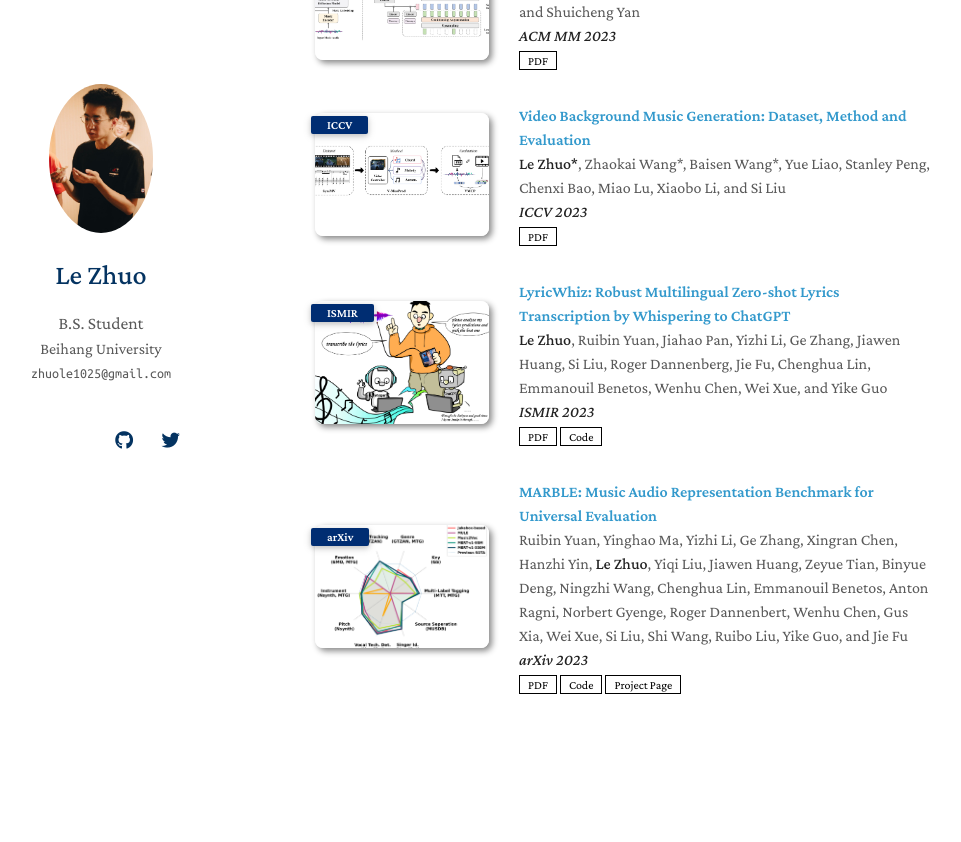
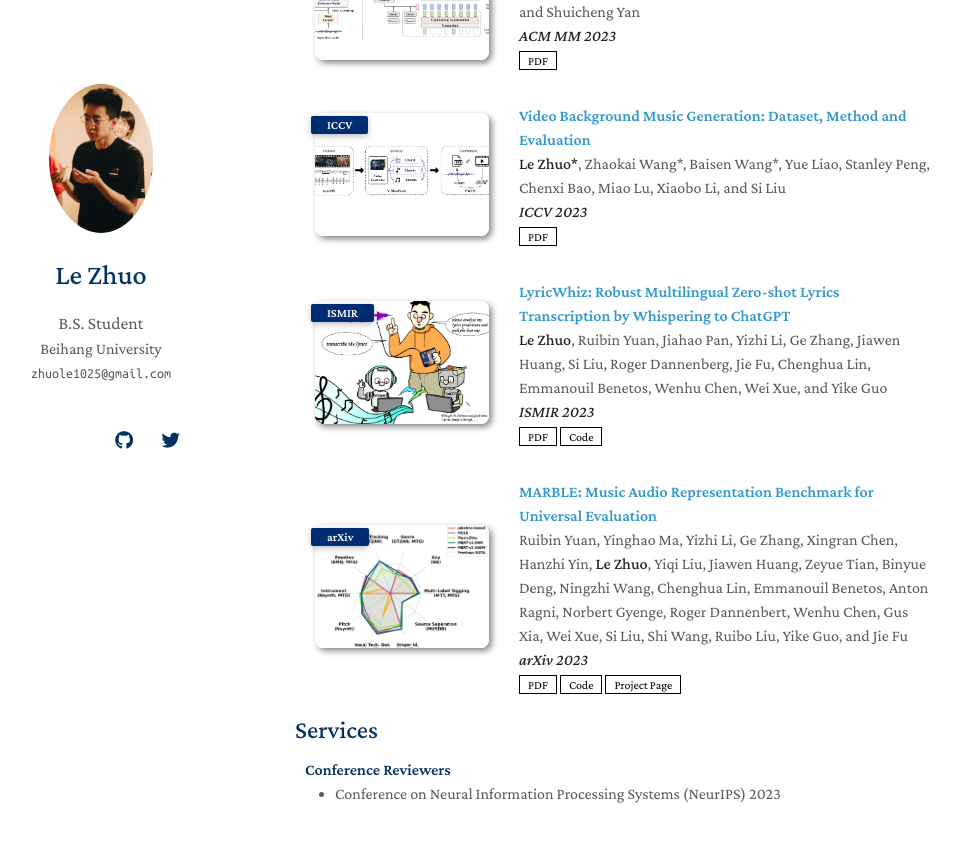
Before and after one commit to zhuole1025/zhuole1025.github.io, a Jekyll site: the page built from index.md, in a window 1280 px wide and 900 px high, scrolled down 731 px. Shown: the top 842 px of the window, without its empty margins (175-1136 px from the left). Built offline with Jekyll 4.4.1, drawn with Linux system fonts in a browser that asks for light colours; nearby versions of some CDN libraries; a style sheet for code colours, icons or effects is not loaded; our own code applies the rules of GitHub Pages for plain Markdown files; before the commit the page ends 1521 px from its top, so only the background shows below that.

Commit message:
Add services

```diff
--- a/_includes/services.md
+++ b/_includes/services.md
@@ -3,14 +3,14 @@
 <h4 style="margin:0 10px 0;">Conference Reviewers</h4>
 
 <ul style="margin:0 0 5px;">
-  <li><a href="http://cvpr2023.thecvf.com/"><autocolor>IEEE/CVF Conference on Computer Vision and Pattern Recognition (CVPR) 2021-2023</autocolor></a></li>
-  <li><a href="http://iccv2021.thecvf.com/"><autocolor>IEEE/CVF International Conference on Computer Vision (ICCV) 2021</autocolor></a></li>
-  <li><a href="https://eccv2022.ecva.net/"><autocolor>European Conference on Computer Vision (ECCV) 2022</autocolor></a></li>
+  <!-- <li><a href="http://cvpr2023.thecvf.com/"><autocolor>IEEE/CVF Conference on Computer Vision and Pattern Recognition (CVPR) 2021-2023</autocolor></a></li> -->
+  <!-- <li><a href="http://iccv2021.thecvf.com/"><autocolor>IEEE/CVF International Conference on Computer Vision (ICCV) 2021</autocolor></a></li> -->
+  <li><a href="https://nips.cc/"><autocolor>Conference on Neural Information Processing Systems (NeurIPS) 2023</autocolor></a></li>
 </ul>
 
-<h4 style="margin:0 10px 0;">Journal Reviewers</h4>
+<!-- <h4 style="margin:0 10px 0;">Journal Reviewers</h4> -->
 
-<ul style="margin:0 0 20px;">
-  <li><a href="https://www.computer.org/csdl/journal/tp"><autocolor>IEEE Transactions on Pattern Analysis and Machine Intelligence (TPAMI)</autocolor></a></li>
-  <li><a href="https://www.springer.com/journal/11263"><autocolor>International Journal of Computer Vision (IJCV)</autocolor></a></li>
-</ul>
+<!-- <ul style="margin:0 0 20px;"> -->
+  <!-- <li><a href="https://www.computer.org/csdl/journal/tp"><autocolor>IEEE Transactions on Pattern Analysis and Machine Intelligence (TPAMI)</autocolor></a></li> -->
+  <!-- <li><a href="https://www.springer.com/journal/11263"><autocolor>International Journal of Computer Vision (IJCV)</autocolor></a></li> -->
+<!-- </ul> -->
--- a/index.md
+++ b/index.md
@@ -20,4 +20,4 @@ I am a BSc student at Beihang Univerisity, majoring in Computer Science and Tech
 
 {% include_relative _includes/publications.md %}
 
-<!-- {% include_relative _includes/services.md %} -->
+{% include_relative _includes/services.md %}
```
